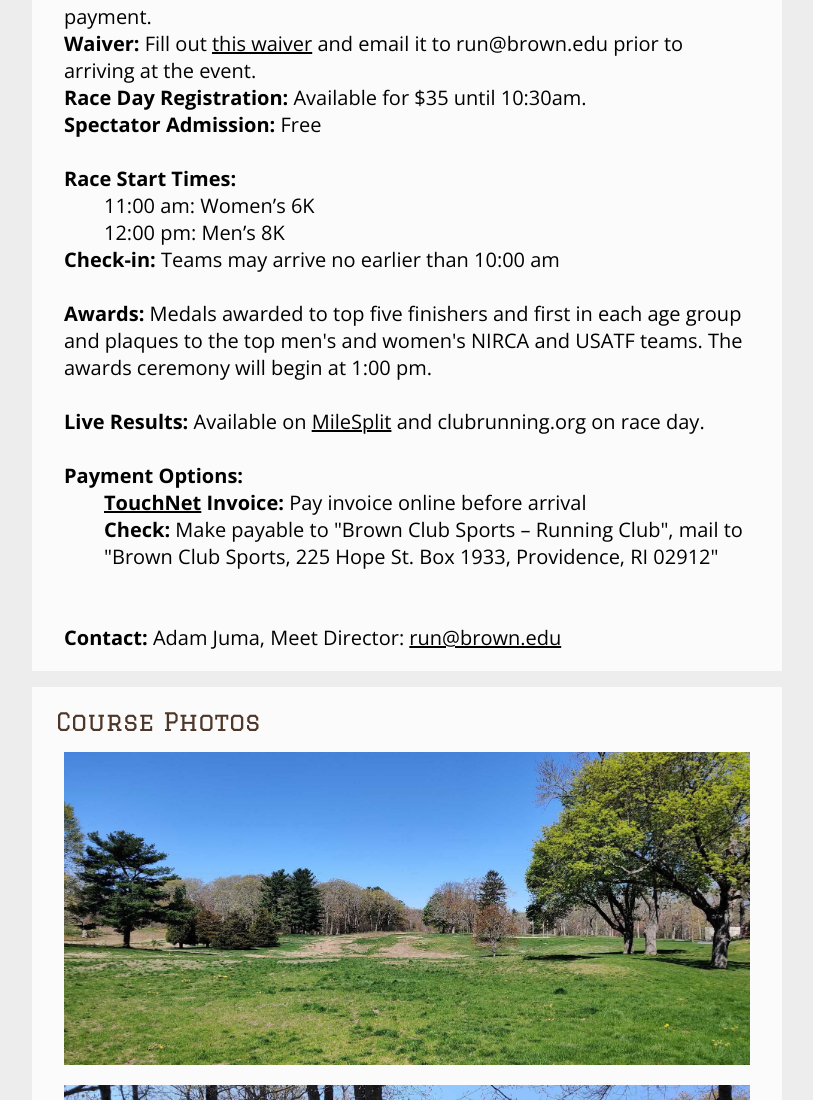
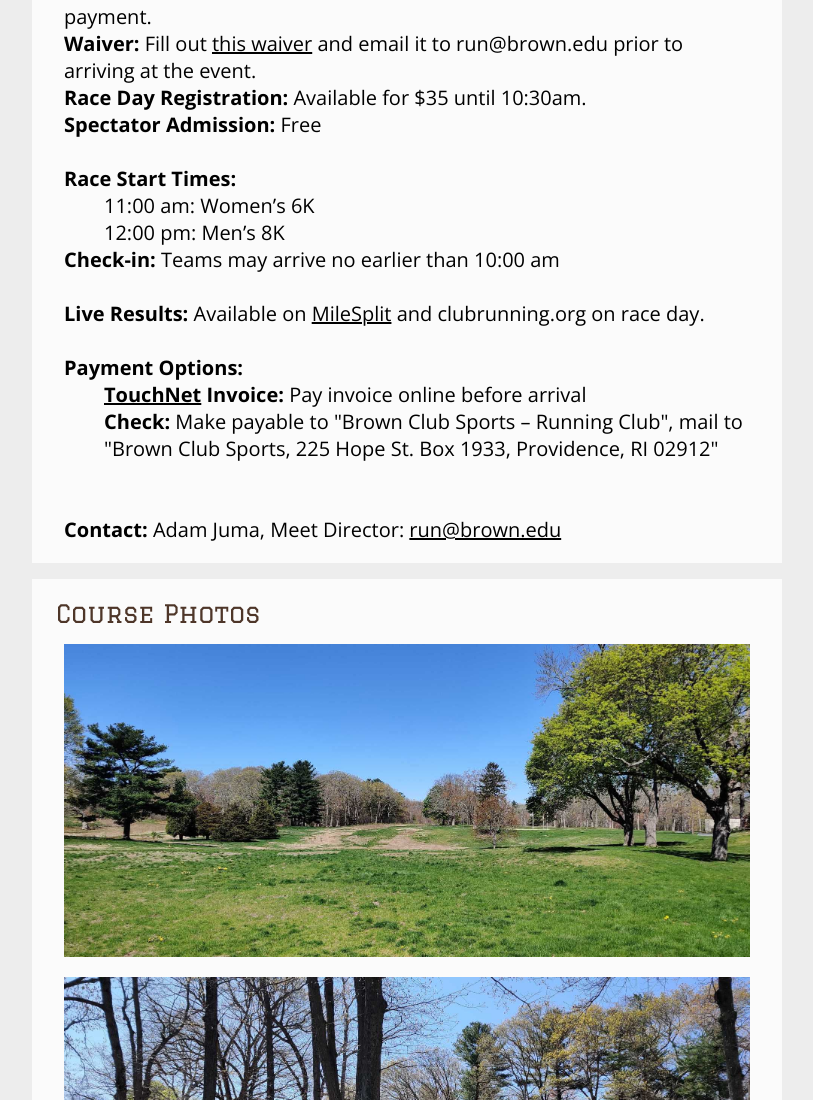
Before and after one commit to Brown-Running-Club/website, a Gatsby site: page /brown-bear-invitational in a window 1280 px wide. Shown: the part 929-2029 px from the top of the page, without its empty margins (75-888 px from the left). Built offline with nearby package versions, Linux system fonts and the light colour scheme; Gatsby itself is replaced by a stand-in of ours.

Commit message:
Update brown-bear-invitational.tsx (#123)

```diff
--- a/src/pages/brown-bear-invitational.tsx
+++ b/src/pages/brown-bear-invitational.tsx
@@ -57,11 +57,6 @@ export default () => {
                 <li>12:00 pm: Men’s 8K</li>
               </ul>
               <b>Check-in:</b> Teams may arrive no earlier than 10:00 am
-              <br />
-              <br />
-              <b>Awards:</b> Medals awarded to top five finishers and first in
-              each age group and plaques to the top men's and women's NIRCA and USATF teams. The awards ceremony will begin
-              at 1:00 pm.
               <br />
               <br />
               <b>Live Results:</b> Available on <a href="https://ma.milesplit.com/meets/640151-brown-bear-invitational-2024/results">MileSplit</a> and clubrunning.org on race day.
```
